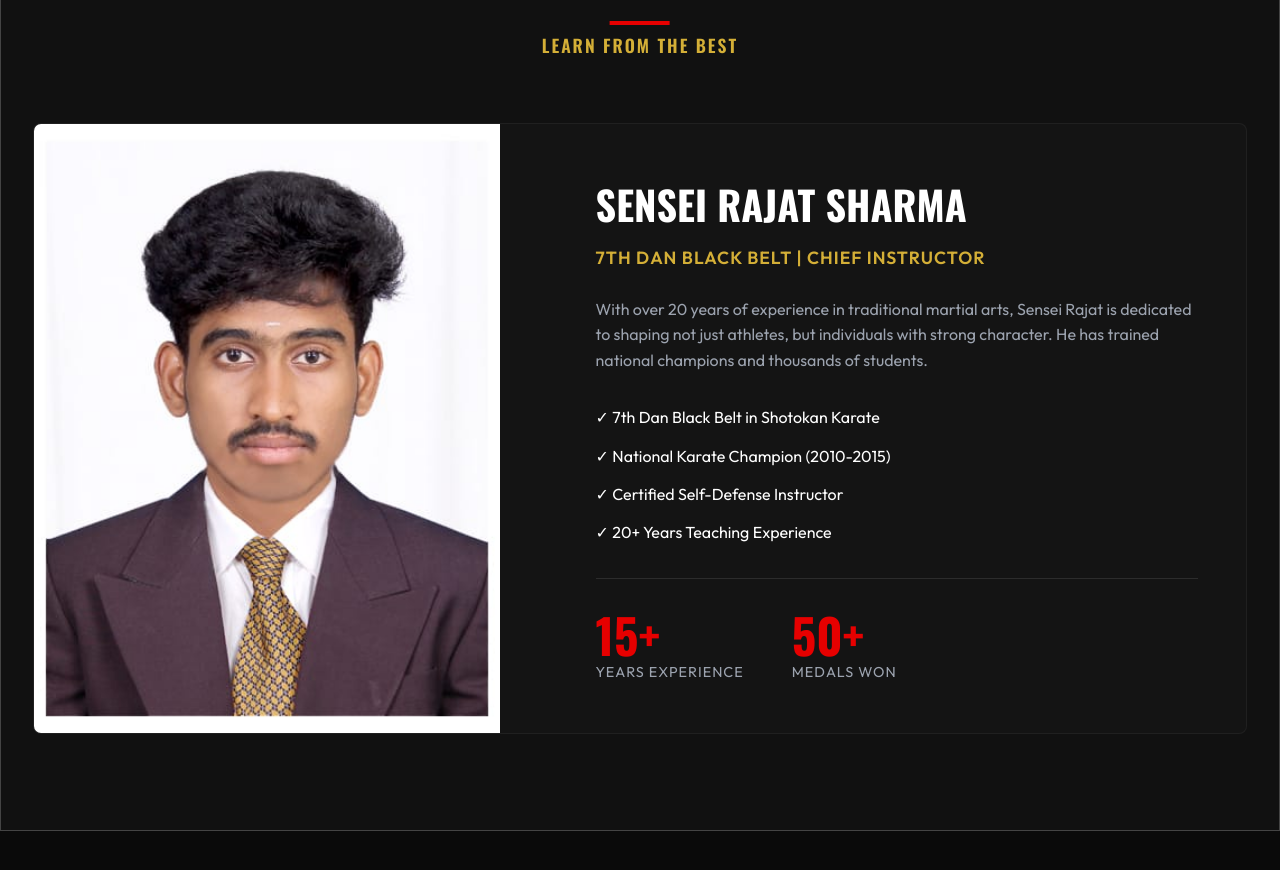
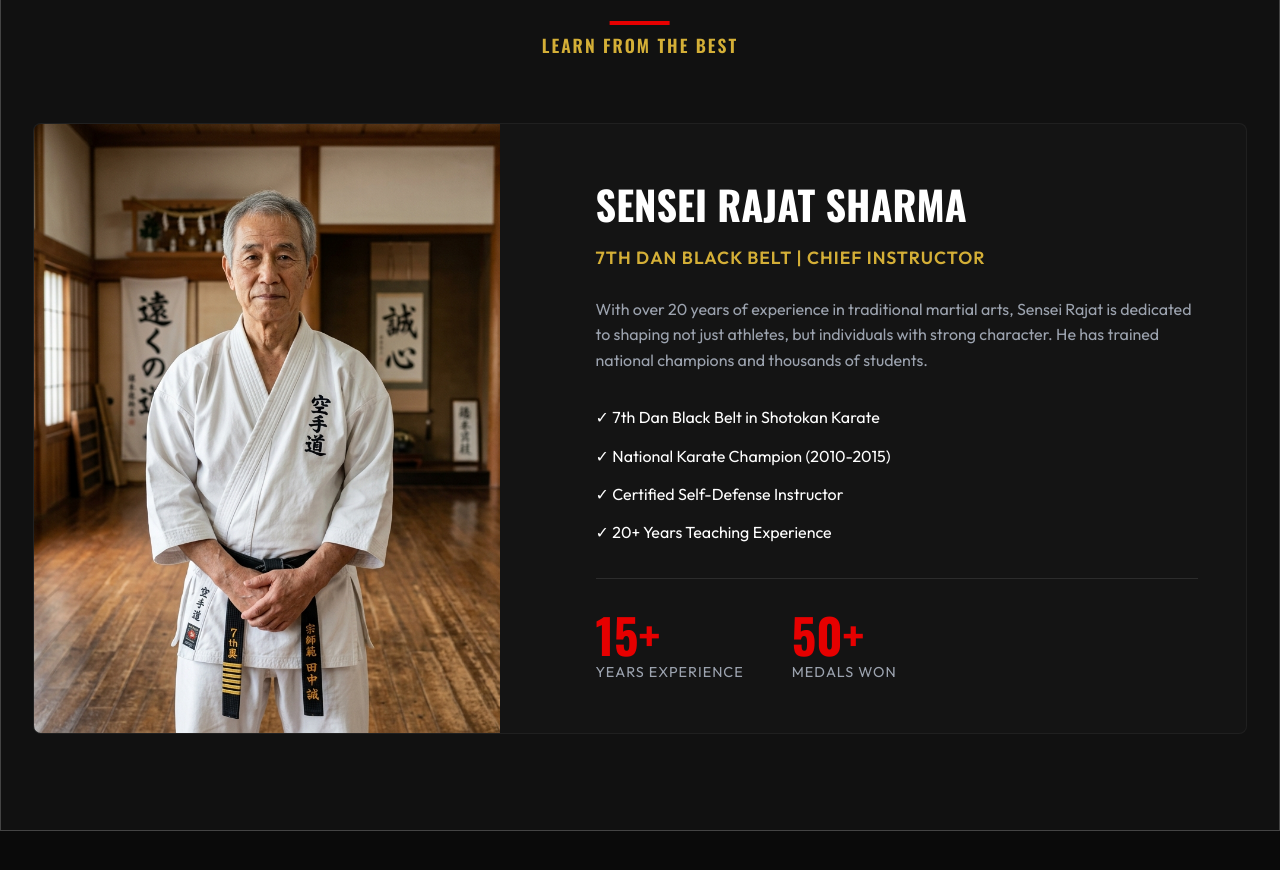
Before and after one commit to theaswinloganathan/karate-webpage, a React (Vite) app: page / in a window 1280 px wide. Shown: the part 2640-3510 px from the top of the page. Built offline with nearby package versions, Linux system fonts and the light colour scheme.

Commit message:
Update master image to AI generated sensei portrait

```diff
--- a/src/components/Trainer.jsx
+++ b/src/components/Trainer.jsx
@@ -1,5 +1,5 @@
 import React from 'react';
-import masterImg from '../assets/me.jpg';
+import masterImg from '../assets/sensei.png';
 
 const Trainer = () => {
   return (
@@ -12,7 +12,7 @@ const Trainer = () => {
           <div className="trainer-image-col">
             <img
               src={masterImg}
-              alt="Head Master"
+              alt="Sensei Rajat Sharma"
               className="trainer-img"
             />
           </div>
```
Also changed, not shown: src/assets/sensei.png (added).
